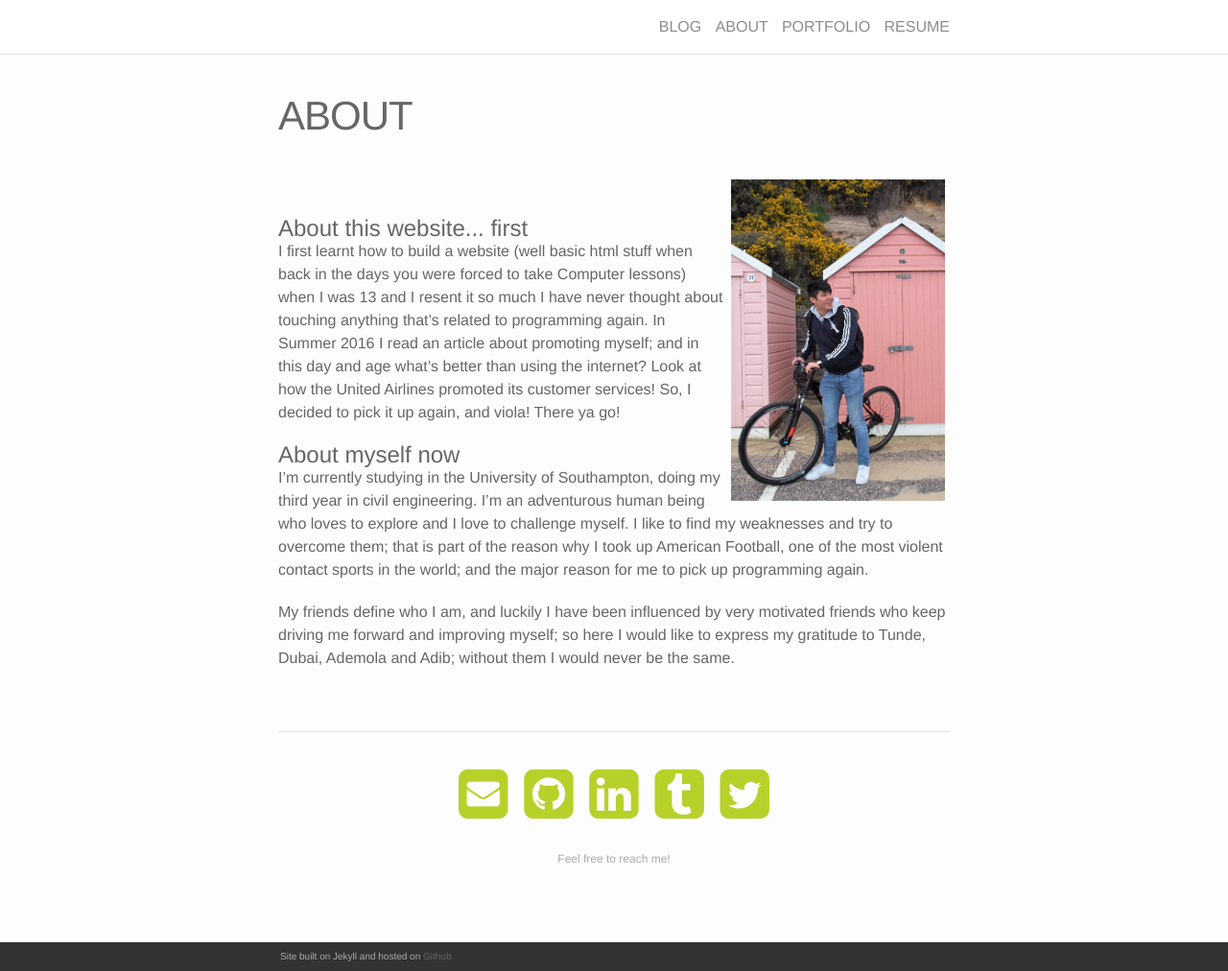
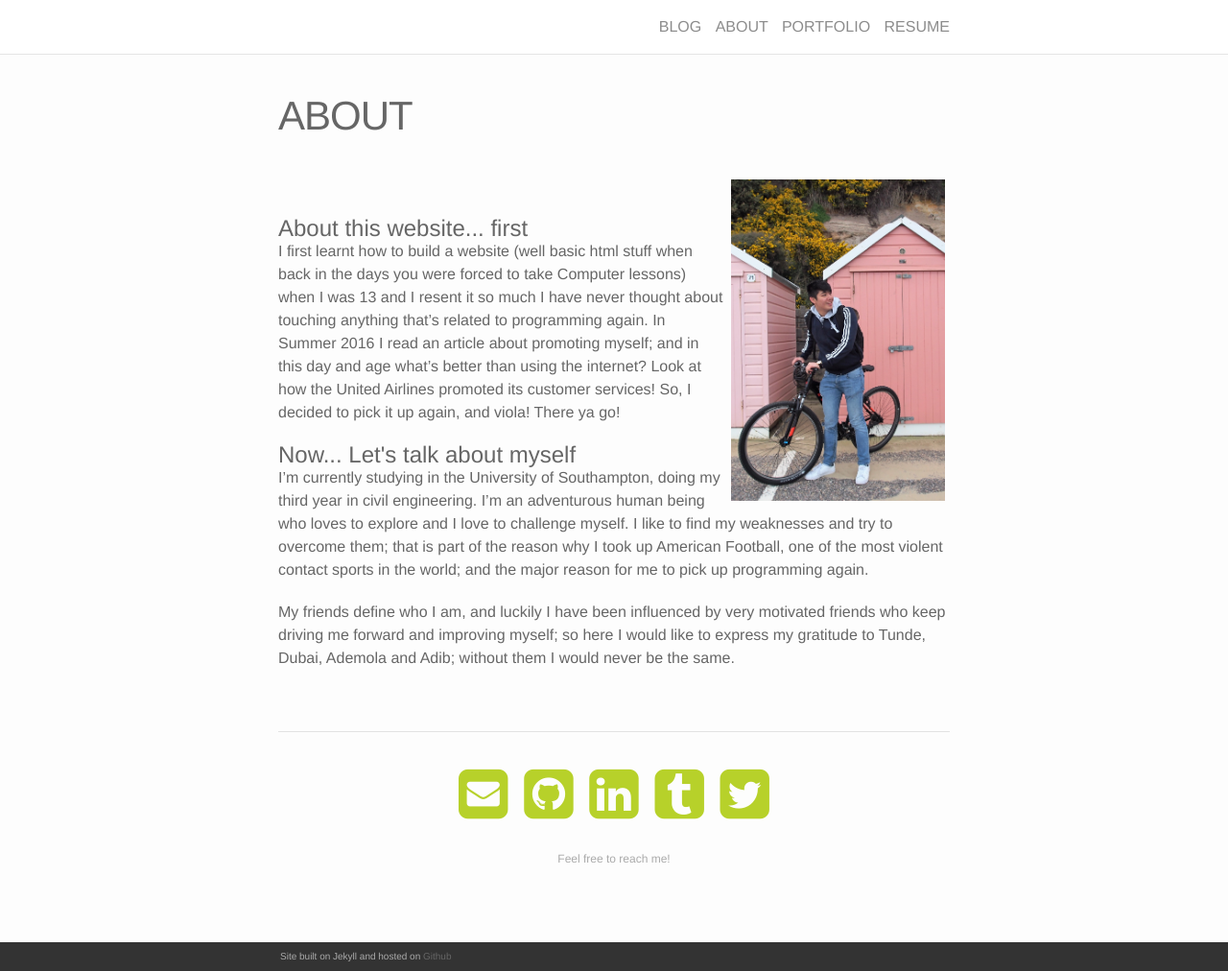
Before and after one commit to chwong1996/myhome, a Jekyll site: the page built from about.md, in a window 1280 px wide and 1012 px high. Shown: the whole window at 96% size. Built offline with Jekyll 4.4.1, drawn with Linux system fonts in a browser that asks for light colours; nearby versions of some CDN libraries.

Commit message:
Update about.md

```diff
--- a/about.md
+++ b/about.md
@@ -11,7 +11,7 @@ permalink: /about/
 I first learnt how to build a website (well basic html stuff when back in the days you were forced to take Computer lessons) when I was 13 and I resent it so much I have never thought about touching anything that's related to programming again. In Summer 2016 I read an article about promoting myself; and in this day and age what's better than using the internet? Look at how the United Airlines promoted its customer services!
 So, I decided to pick it up again, and viola! There ya go!
 
-<h1>About myself now </h1>
+<h1>Now... Let's talk about myself </h1>
 
 I'm currently studying in the University of Southampton, doing my third year in civil engineering. I'm an adventurous human being who loves to explore and I love to challenge myself. I like to find my weaknesses and try to overcome them; that is part of the reason why I took up American Football, one of the most violent contact sports in the world; and the major reason for me to pick up programming again.
 
```
